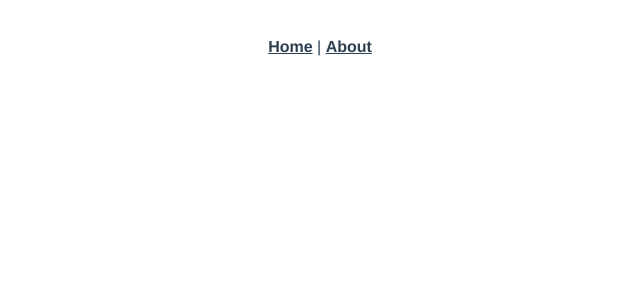
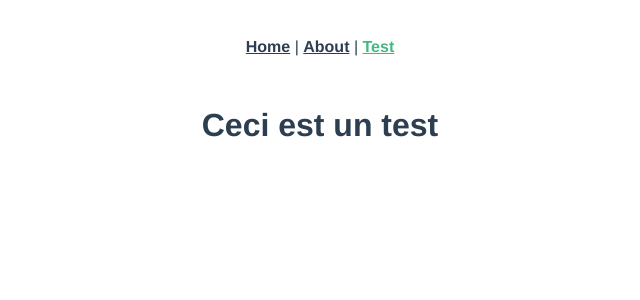
Before and after one commit to nicolas-bern/vue-app-2, a Vue app: page /#/test in a window 1280 px wide. Shown: the top 300 px of the page, without its empty margins (320-960 px from the left). Built offline with nearby package versions, Linux system fonts and the light colour scheme.

Commit message:
Ajout page test

```diff
--- a/src/App.vue
+++ b/src/App.vue
@@ -2,7 +2,8 @@
   <div id="app">
     <div id="nav">
       <router-link to="/">Home</router-link> |
-      <router-link to="/about">About</router-link>
+      <router-link to="/about">About</router-link> |
+      <router-link to="/test">Test</router-link>
     </div>
     <router-view/>
   </div>
--- a/src/router/index.js
+++ b/src/router/index.js
@@ -1,6 +1,7 @@
 import Vue from 'vue'
 import VueRouter from 'vue-router'
 import Home from '../views/Home.vue'
+import Test from "@/views/Test";
 
 Vue.use(VueRouter)
 
@@ -9,6 +10,11 @@ const routes = [
     path: '/',
     name: 'Home',
     component: Home
+  },
+  {
+    path: '/test',
+    name: 'Test',
+    component: Test
   },
   {
     path: '/about',
--- /dev/null
+++ b/src/views/Test.vue
@@ -0,0 +1,15 @@
+<template>
+  <div class="test">
+    <h1>Ceci est un test</h1>
+  </div>
+</template>
+
+<script>
+export default {
+  name: "Test"
+}
+</script>
+
+<style scoped>
+
+</style>
--- /dev/null
+++ b/vue.config.js
@@ -0,0 +1,6 @@
+module.exports = {
+    outputDir: 'docs',
+    publicPath: process.env.NODE_ENV === 'production'
+    ? '/vue-app-2'
+    : '/'
+}
```
